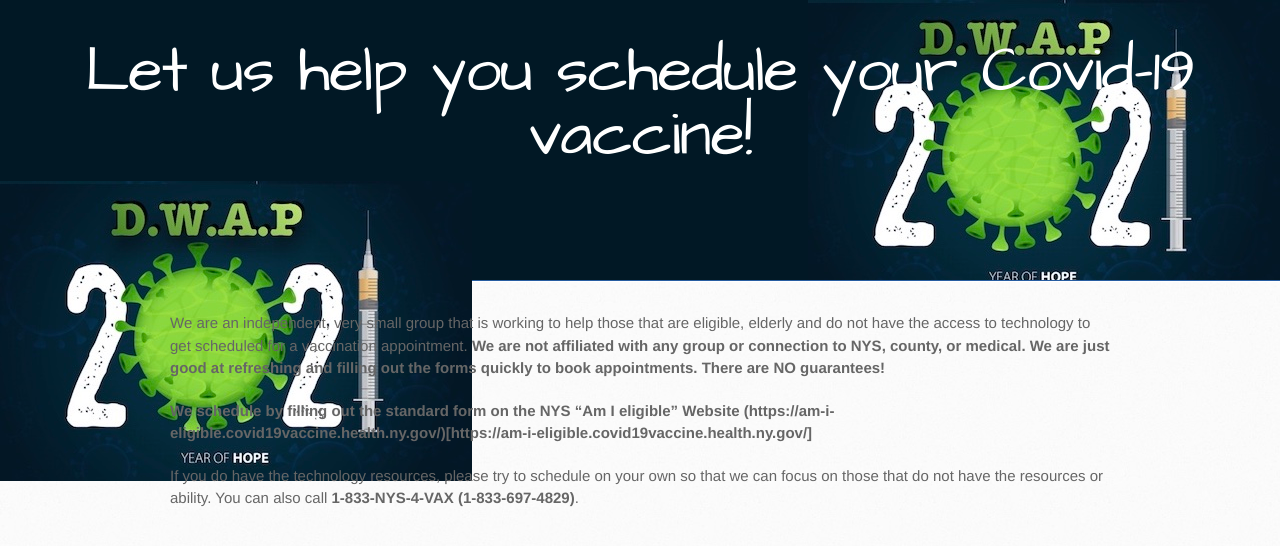
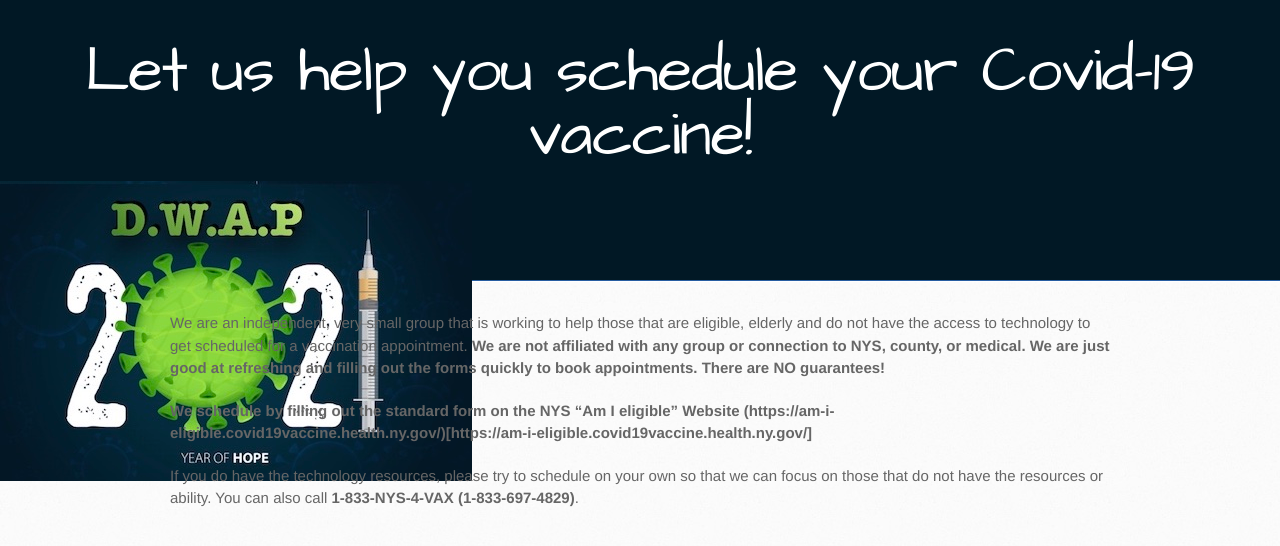
Before and after one commit to loganrath/dwap-main, a Jekyll site: the page built from index.md, in a window 1280 px wide. Shown: the top 546 px of the page. Built offline with Jekyll 4.4.1, drawn with Linux system fonts in a browser that asks for light colours.

Commit message:
remove logo

```diff
--- a/_sass/jekyll-theme-architect.scss
+++ b/_sass/jekyll-theme-architect.scss
@@ -24,7 +24,7 @@ a:hover {
 }
 
 header {
-  background: #011825 url('/assets/images/logo.jpg') top right no-repeat;
+  background: #011825;
   height: 200px;
   padding-top: 40px;
   padding-bottom: 40px;
```
